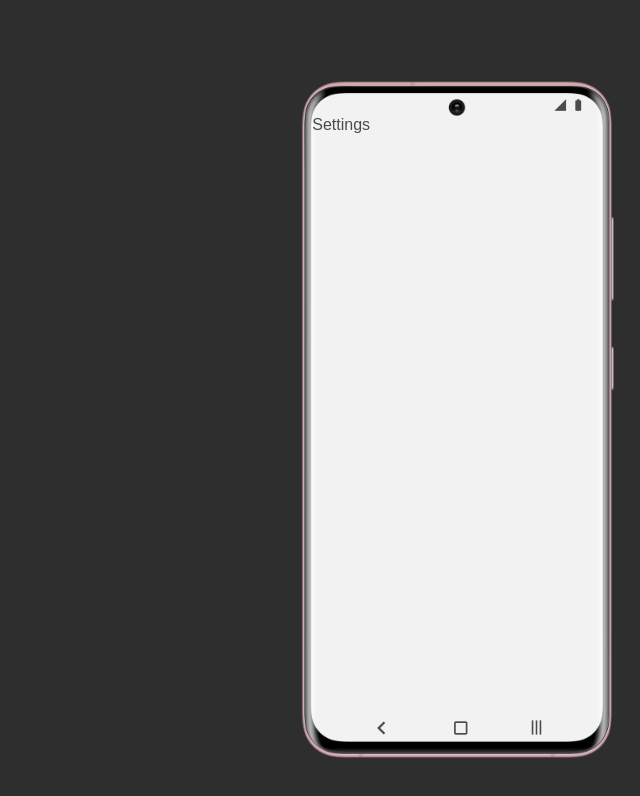
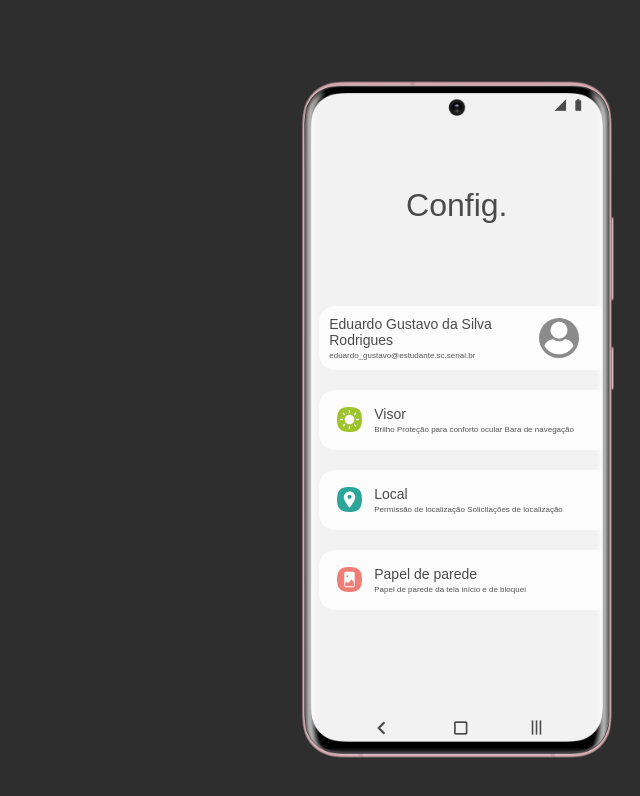
Before and after one commit to dudugudu/PhoneV2, a React (Create React App) app: page / in a window 1280 px wide. Both pictures are taken after a click on the element 1197 px from the left and 613 px from the top of the page. Shown: the top 796 px of the page, without its empty margins (640-1280 px from the left). Built offline with nearby package versions, Linux system fonts and the light colour scheme; a web font is replaced by a local one.

Commit message:
atualização setings 27_02_2022

```diff
--- a/src/root/main/app/settings/settings.css
+++ b/src/root/main/app/settings/settings.css
@@ -0,0 +1,55 @@
+.config-top-bar {
+  display: flex;
+  align-items: center;
+  justify-content: center;
+  width: 100%;
+  height: 180px;
+  font-size: 32px;
+}
+
+.config-card {
+  display: flex;
+  width: 100%;
+  padding: 10px 10px;
+  min-height: 40px;
+  background-color: #fcfcfc;
+  border-radius: 1rem;
+  margin: 10px 0;
+}
+.image {
+  display: flex;
+  align-items: center;
+  justify-content: center;
+  width: 40px;
+  min-height: 40px;
+  background-size: 100%;
+}
+.image .img {
+  width: 25px;
+  height: 25px;
+  background-size: 100%;
+}
+.image .img-profile {
+  width: 40px;
+  height: 40px;
+  background-size: 100%;
+}
+.info {
+  display: flex;
+  flex-direction: column;
+  justify-content: center;
+  width: 210px;
+
+  min-height: 40px;
+}
+.info h1 {
+  color: #4b4b4b;
+  margin-bottom: 3px;
+  font-size: 14px;
+  font-weight: 500;
+}
+.info p {
+  color: #575757;
+  font-size: 8px;
+  line-height: 9px;
+}
--- a/src/root/main/app/settings/settings.tsx
+++ b/src/root/main/app/settings/settings.tsx
@@ -1,5 +1,15 @@
+import { AnimetedApp } from "component/tools/tools";
+import Inicial from "./subTelas/config_inicial";
+import Visor from "./subTelas/visor/setting_visor";
+import "./settings.css";
+import { useState } from "react";
 function Settings() {
-  return <>Settings</>;
+  const [WhatViwer, setWhatViwer] = useState("incial");
+  return (
+    <AnimetedApp>
+      {WhatViwer === "incial" ? <Inicial /> : <Visor />}
+    </AnimetedApp>
+  );
 }
 
 export default Settings;
--- /dev/null
+++ b/src/root/main/app/settings/settingsModal.ts
@@ -0,0 +1,22 @@
+export interface ModalSettingsTyepes {
+  Name: string;
+  Img: string;
+  Descption: string;
+}
+export const ModalSettings: ModalSettingsTyepes[] = [
+  {
+    Name: "Visor",
+    Img: "visor.svg",
+    Descption: "Brilho Proteção para conforto ocular Bara de navegação",
+  },
+  {
+    Name: "Local",
+    Img: "location.svg",
+    Descption: "Permissão de localização Solicitações de localização",
+  },
+  {
+    Name: "Papel de parede",
+    Img: "walpaper.svg",
+    Descption: "Papel de parede da tela início e de bloquei",
+  },
+];
--- /dev/null
+++ b/src/root/main/app/settings/subTelas/config_inicial.tsx
@@ -0,0 +1,41 @@
+import { ModalSettings } from "../settingsModal";
+
+function Inicial() {
+  return (
+    <div style={{ display: "flex", flexDirection: "column" }}>
+      <div className="config-top-bar">Config.</div>
+      <div className="config-card">
+        <div className="info">
+          <h1>Eduardo Gustavo da Silva Rodrigues</h1>
+          <p>eduardo_gustavo@estudante.sc.senai.br</p>
+        </div>
+        <div className="image">
+          <div
+            className="img-profile"
+            style={{ backgroundImage: `url(./static/systemaIcon/user.svg)` }}
+          ></div>
+        </div>
+      </div>
+      {ModalSettings.map((obj) => {
+        return (
+          <div className="config-card">
+            <div className="image">
+              <div
+                className="img"
+                style={{
+                  backgroundImage: `url(./static/systemaIcon/${obj.Img})`,
+                }}
+              ></div>
+            </div>
+            <div className="info" style={{ marginLeft: "5px" }}>
+              <h1>{obj.Name}</h1>
+              <p>{obj.Descption}</p>
+            </div>
+          </div>
+        );
+      })}
+    </div>
+  );
+}
+
+export default Inicial;
--- /dev/null
+++ b/src/root/main/app/settings/subTelas/visor/setting_visor.css
@@ -0,0 +1,31 @@
+.config-card-visor {
+  display: flex;
+  justify-content: space-around;
+  width: 100%;
+  padding: 10px;
+  min-height: 40px;
+  background-color: #fcfcfc;
+  border-radius: 1rem;
+  margin: 10px 0;
+}
+.visor-option {
+  padding: 10px 0;
+  display: flex;
+  flex-direction: column;
+  align-items: center;
+}
+.visor-option p {
+  margin: 10px 0;
+  font-size: 14px;
+  font-weight: 500;
+  color: #247bf7;
+}
+.visor-option input {
+}
+
+.config-card-visor .img {
+  width: 85px;
+  height: 58px;
+  border-radius: 8px;
+  background-repeat: no-repeat;
+}
--- /dev/null
+++ b/src/root/main/app/settings/subTelas/visor/setting_visor.tsx
@@ -0,0 +1,51 @@
+import "./setting_visor.css";
+import { Icon } from "component/tools/tools";
+function Visor() {
+  return (
+    <>
+      <div style={{ display: "flex", flexDirection: "column" }}>
+        <div
+          style={{
+            display: "flex",
+            alignItems: "center",
+            padding: "5px 5px 0 5px",
+          }}
+        >
+          <Icon fontSize="16px">arrow_back_ios</Icon>
+          <p style={{ lineHeight: "14px" }}>Visor</p>
+        </div>
+        <div className="config-card-visor">
+          <div className="visor-option">
+            <div
+              className="img"
+              style={{
+                backgroundImage: `url(./static/systemaIcon/claro.svg)`,
+              }}
+            ></div>
+            <p>Claro</p>
+            <input type="radio" />
+          </div>
+          <div className="visor-option">
+            <div
+              className="img"
+              style={{
+                backgroundImage: `url(./static/systemaIcon/escuro.svg)`,
+              }}
+            ></div>
+            <p>Escuro</p>
+            <input type="radio" />
+          </div>
+        </div>
+
+        <div className="config-card">
+          <div className="image"></div>
+          <div className="info" style={{ marginLeft: "5px" }}>
+            <h1>Zoom da tela</h1>
+          </div>
+        </div>
+      </div>
+    </>
+  );
+}
+
+export default Visor;
```
